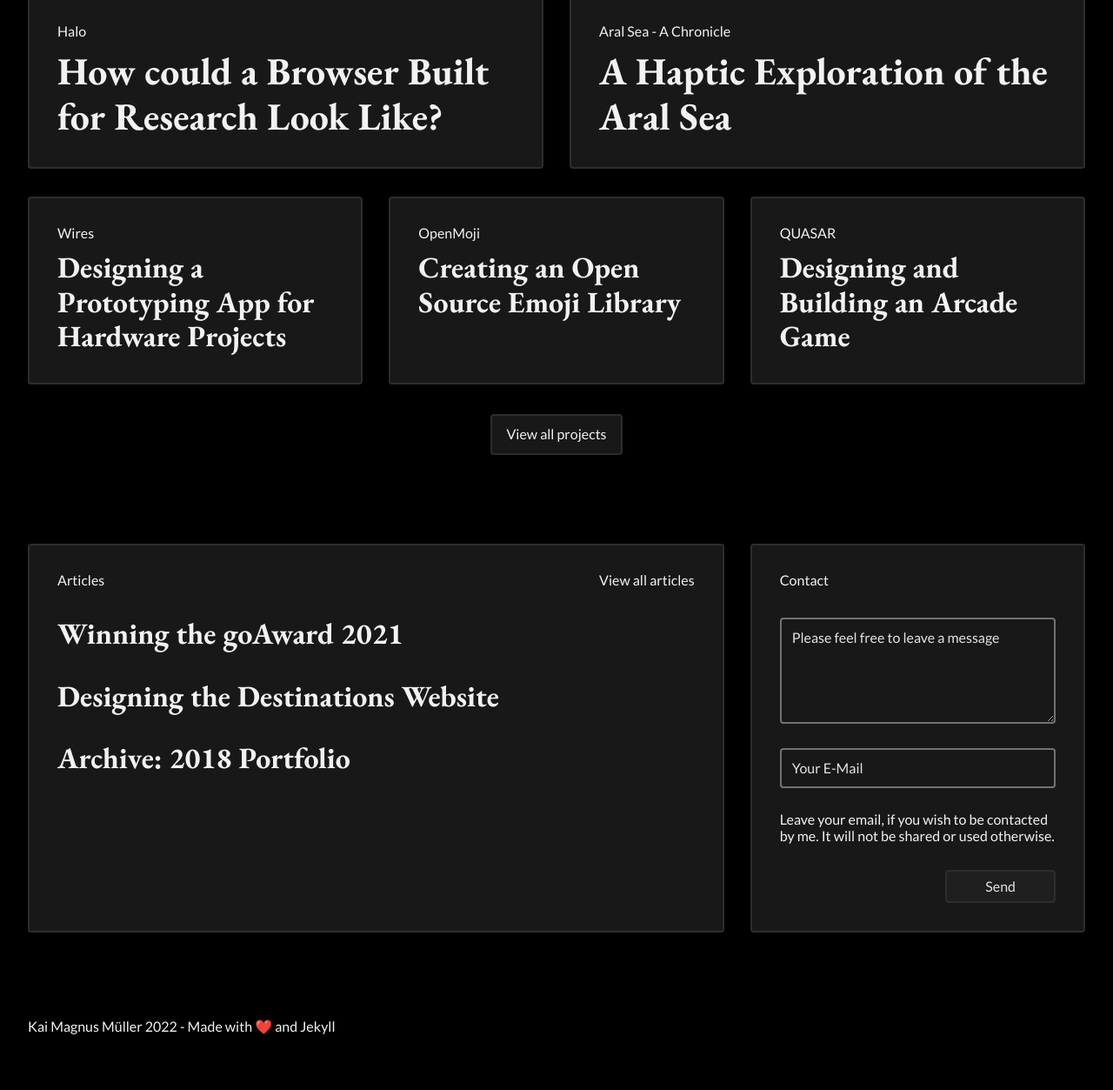
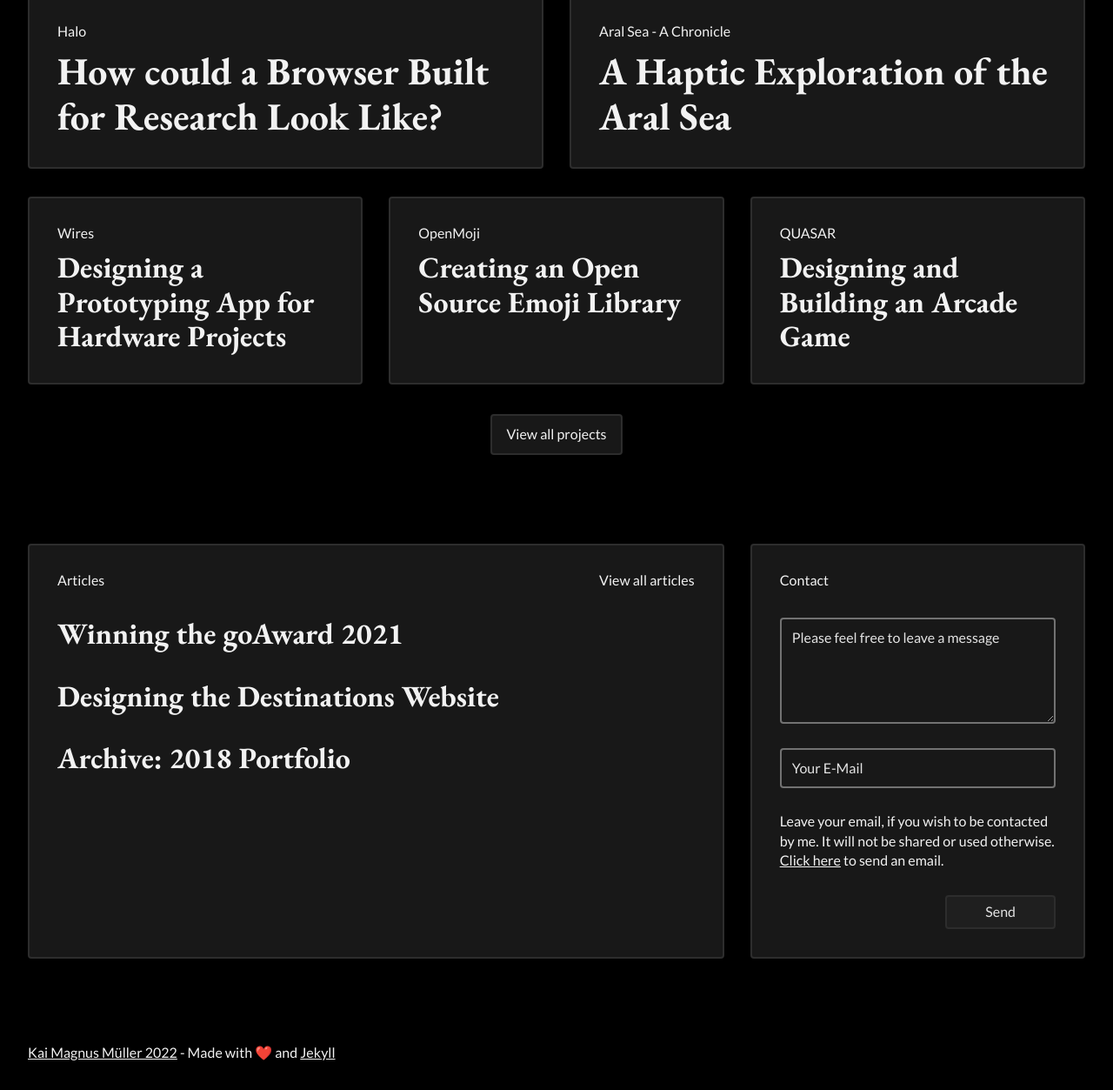
Before and after one commit to KaiMagnusMueller/kaimagnus.de, a Jekyll site: the page built from index.html, in a window 1280 px wide, cut to the strip 745-1998 px from the top of the page. Shown: the whole strip at 87% size. Built offline with Jekyll 4.4.1, drawn with Linux system fonts in a browser that asks for light colours; nearby versions of some CDN libraries; some web fonts are replaced; library files that are not in the unit come from our copies; before the commit the page ends 1968 px from its top, so only the background shows below that.

Commit message:
added link underline, improved paragraph style

```diff
--- a/_includes/footer.html
+++ b/_includes/footer.html
@@ -1,3 +1,3 @@
 <footer class="footer grid--main margin-h--m margin-v--m">
-    <p class="grid-span--all"><a class="footer-link" href="{% link imprint.html %}">Kai Magnus Müller {{ site.time | date: '%Y' }}</a> - Made with ❤️ and <a class="footer-link" href="https://www.jekyllrb.com">Jekyll</a></p>
+    <p class="grid-span--all"><a class="link--neutral" href="{% link imprint.html %}">Kai Magnus Müller {{ site.time | date: '%Y' }}</a> - Made with ❤️ and <a class="link--neutral" href="https://www.jekyllrb.com">Jekyll</a></p>
 </footer>
--- a/_scss/_typo.scss
+++ b/_scss/_typo.scss
@@ -203,3 +203,11 @@ p, textarea, input, button, .text-sans--m {
   font-size: 16px;
   line-height: 117%;
 }
+
+.p--std {
+  line-height: 140%;
+}
+
+.link--neutral {
+  text-decoration: underline;
+}
--- a/index.html
+++ b/index.html
@@ -166,15 +166,11 @@ changefreq: weekly
             <textarea id="message-body" class="" rows="5" required
             placeholder="Please feel free to leave a message"></textarea>
             <input class="" type="email" placeholder="Your E-Mail">
-            <p>Leave your email, if you wish to be contacted by me. It will not be shared or used otherwise.</p>
-            <button id="message-submit" class="submit-button transition--1" disabled>Send</button>
+            <p class="p--std">Leave your email, if you wish to be contacted by me. It will not be shared or used otherwise. <a class="link--neutral" data-address="uryyb@xnvzntahf.qr" href="" onclick="openMailer(this)" aria-label="Open E-Mail application">Click here</a> to send an email.</p>
+            <button id="message-submit" class="submit-button transition--1" type="submit" disabled>Send</button>
         </form>
     </div>
 </section>
-
-
-
-
 
 
 
```
